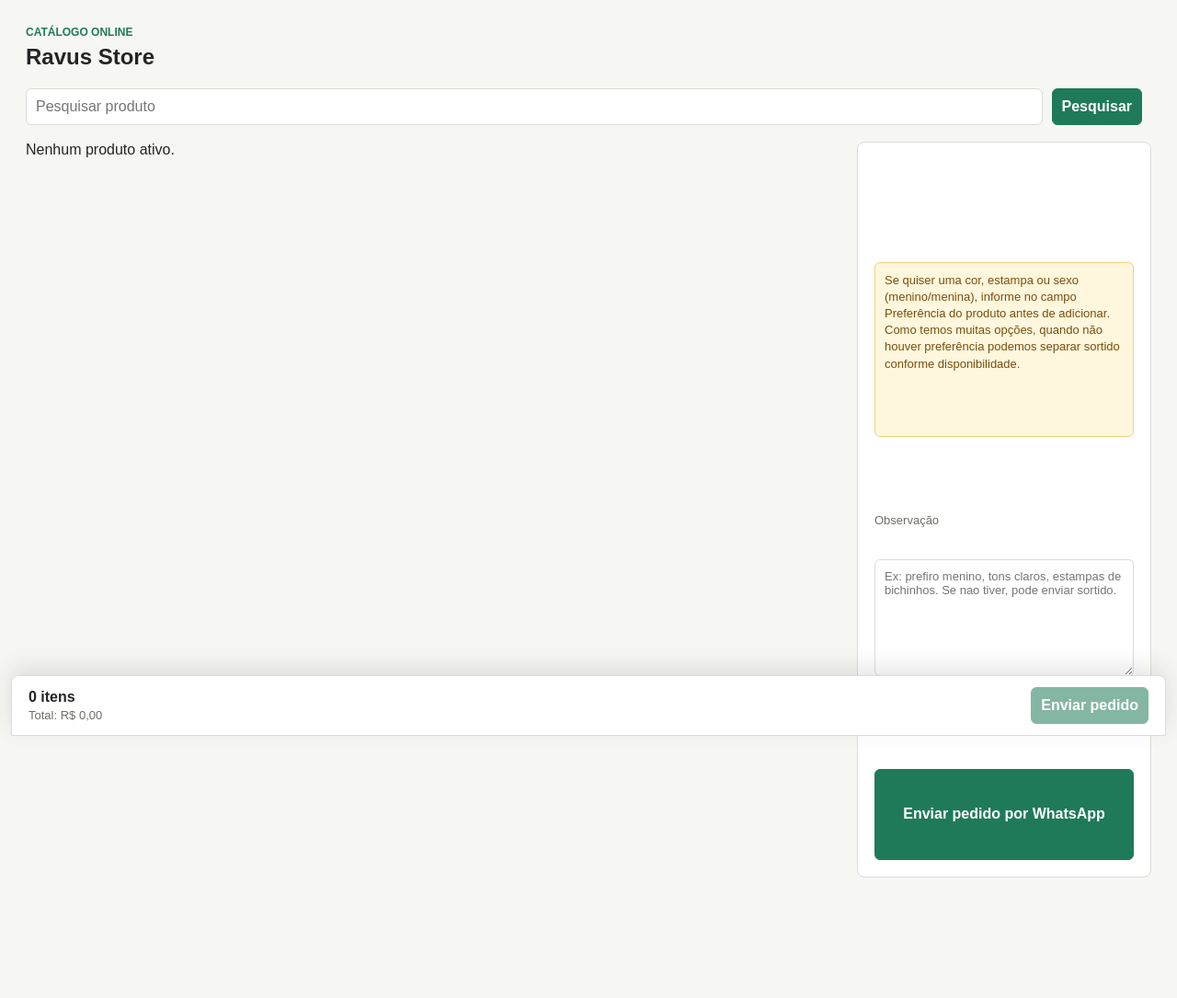
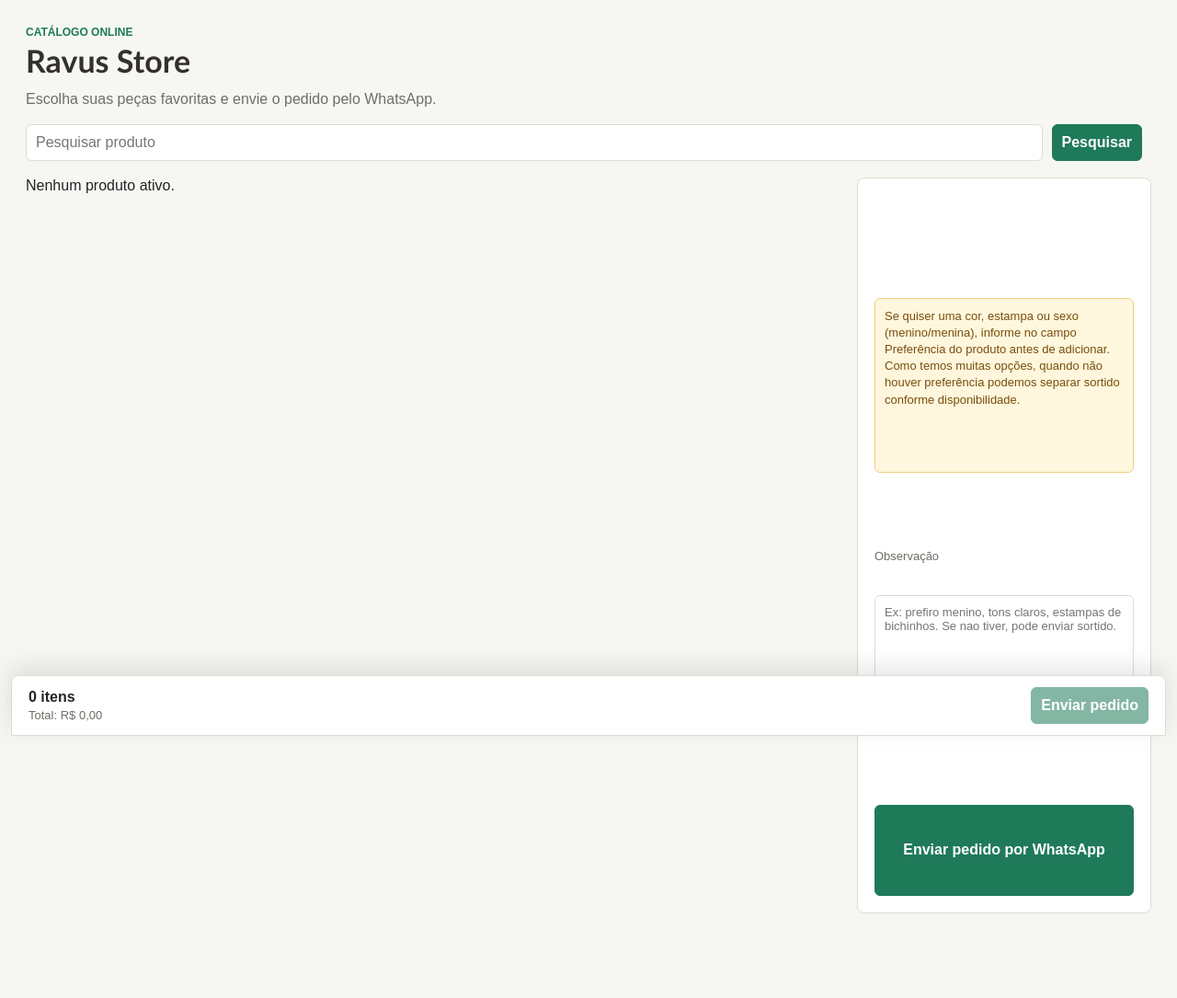
Before and after one commit to wiliansena/ravus_store, a Flask app: page /catalogo in a window 1280 px wide. Shown: the whole page at 92% size. Before the commit the page ends 954 px from the top, so only its background shows below. Run offline with Flask 3, Linux system fonts and the light colour scheme; data comes from the database, SQL or seed files in the repository; data that the repository does not hold is empty.

Commit message:
Add catalog banner and store description

```diff
--- a/models.py
+++ b/models.py
@@ -95,13 +95,21 @@ class StoreSettings(db.Model):
     id = db.Column(db.Integer, primary_key=True)
     store_name = db.Column(db.String(120), nullable=False, default="Ravus Store")
     whatsapp_number = db.Column(db.String(30), default="")
+    store_description = db.Column(db.Text, default="")
     logo_filename = db.Column(db.String(255), default="")
+    banner_filename = db.Column(db.String(255), default="")
 
     @property
     def logo_url(self):
         if not self.logo_filename:
             return ""
         return url_for("static", filename=f"uploads/store/{self.logo_filename}")
+
+    @property
+    def banner_url(self):
+        if not self.banner_filename:
+            return ""
+        return url_for("static", filename=f"uploads/store/{self.banner_filename}")
 
 
 class Product(db.Model):
--- a/routes.py
+++ b/routes.py
@@ -40,7 +40,7 @@ from services import (
     save_product_images,
     seed_data,
 )
-from utils_uploads import copiar_imagem_produto, salvar_upload_logo
+from utils_uploads import copiar_imagem_produto, salvar_upload_banner, salvar_upload_logo
 
 
 def register_routes(app):
@@ -86,6 +86,7 @@ def register_routes(app):
         if request.method == "POST":
             settings.store_name = request.form["store_name"].strip() or "Ravus Store"
             settings.whatsapp_number = request.form.get("whatsapp_number", "").strip()
+            settings.store_description = request.form.get("store_description", "").strip()
             logo = salvar_upload_logo(request.files.get("logo"))
             if logo:
                 if settings.logo_filename:
@@ -93,6 +94,13 @@ def register_routes(app):
                     if os.path.exists(old_path):
                         os.remove(old_path)
                 settings.logo_filename = logo
+            banner = salvar_upload_banner(request.files.get("banner"))
+            if banner:
+                if settings.banner_filename:
+                    old_path = os.path.join(Config.LOGO_UPLOAD_FOLDER, settings.banner_filename)
+                    if os.path.exists(old_path):
+                        os.remove(old_path)
+                settings.banner_filename = banner
             db.session.commit()
             flash("Configuracoes atualizadas.")
             return redirect(url_for("store_settings"))
--- a/static/style.css
+++ b/static/style.css
@@ -163,7 +163,7 @@ h2, h3, p { margin-top: 0; }
 
 .eyebrow {
   color: var(--accent);
-  font-weight: 700;
+  font-weight: 800;
   font-size: 12px;
   text-transform: uppercase;
   margin-bottom: 6px;
@@ -237,7 +237,7 @@ button, .button, .mini-button {
   display: inline-flex;
   align-items: center;
   justify-content: center;
-  font-weight: 700;
+  font-weight: 800;
 }
 
 button:hover, .button:hover { background: var(--accent-dark); }
@@ -257,7 +257,7 @@ button:hover, .button:hover { background: var(--accent-dark); }
 .mini-button {
   border-radius: 6px;
   display: inline-flex;
-  font-weight: 700;
+  font-weight: 800;
   min-height: 34px;
   padding: 7px 10px;
 }
@@ -475,7 +475,7 @@ th {
 .product-images-admin figcaption {
   color: var(--accent);
   font-size: 12px;
-  font-weight: 700;
+  font-weight: 800;
   margin-top: 4px;
   text-align: center;
 }
@@ -641,7 +641,7 @@ th {
 
 .catalog-meta small {
   color: var(--muted);
-  font-weight: 700;
+  font-weight: 800;
 }
 
 .catalog-description {
@@ -964,7 +964,7 @@ th {
 
 .variant-edit-form span {
   color: var(--muted);
-  font-weight: 700;
+  font-weight: 800;
   white-space: nowrap;
 }
 
@@ -988,3 +988,119 @@ th {
 .copy-button:hover {
   background: #eef7ff;
 }
+
+
+.catalog-logo-link {
+  display: inline-flex;
+}
+.catalog-hero {
+  border-radius: 8px;
+  margin-bottom: 16px;
+  min-height: 150px;
+  overflow: hidden;
+  position: relative;
+}
+
+.catalog-hero > img {
+  aspect-ratio: 10 / 3;
+  display: block;
+  height: clamp(150px, 20vw, 240px);
+  object-fit: cover;
+  width: 100%;
+}
+`r`n
+.field-hint {
+  color: var(--muted);
+  display: block;
+  font-size: 12px;
+  margin-top: 5px;
+}
+
+.store-banner-preview {
+  width: min(100%, 420px);
+}
+
+.store-banner-preview img {
+  aspect-ratio: 10 / 3;
+  border: 1px solid var(--line);
+  border-radius: 8px;
+  object-fit: cover;
+  width: 100%;
+}
+
+@media (max-width: 520px) {
+  .catalog-hero {
+    min-height: 132px;
+  }
+
+  .catalog-hero > img {
+    height: 140px;
+  }
+
+  .catalog-hero-brand {
+    bottom: 10px;
+    left: 10px;
+    padding: 7px 9px;
+  }
+
+  .catalog-hero-brand img {
+    height: 40px;
+    width: 40px;
+  }
+
+  .catalog-hero-brand strong {
+    font-size: 15px;
+  }
+}
+
+.catalog-intro {
+  align-items: start;
+  display: grid;
+  gap: 16px;
+  grid-template-columns: minmax(0, 1fr) auto;
+  margin-bottom: 16px;
+}
+
+.catalog-intro-text h2 {
+  font-size: clamp(24px, 4vw, 34px);
+  line-height: 1.05;
+  margin: 0 0 12px;
+}
+
+.catalog-intro-text > p:not(.eyebrow) {
+  color: var(--muted);
+  font-size: 16px;
+  line-height: 1.45;
+  margin: 0;
+  max-width: 760px;
+}
+
+.catalog-intro-logo img {
+  background: white;
+  border: 1px solid var(--line);
+  border-radius: 8px;
+  height: 64px;
+  object-fit: contain;
+  padding: 5px;
+  width: 64px;
+}
+@media (max-width: 520px) {
+  .catalog-intro {
+    grid-template-columns: 1fr;
+    gap: 10px;
+  }
+
+  .catalog-intro-logo img {
+    height: 52px;
+    width: 52px;
+  }
+
+  .catalog-intro-text > p:not(.eyebrow) {
+    font-size: 14px;
+  }
+}
+.catalog-intro-text h2 {
+  color: #34302c;
+  font-family: "Trebuchet MS", "Segoe UI", Arial, sans-serif;
+  font-weight: 800;
+}
--- a/templates/catalog.html
+++ b/templates/catalog.html
@@ -1,17 +1,22 @@
 {% extends "public_base.html" %}
 {% block content %}
-<header class="page-header">
-  <div>
+<section class="catalog-intro">
+  <div class="catalog-intro-text">
     <p class="eyebrow">Cat&aacute;logo Online</p>
-    <div class="catalog-brand">
-      {% if store_settings and store_settings.logo_url %}
-      <img src="{{ store_settings.logo_url }}" alt="{{ store_settings.store_name }}" loading="eager" decoding="async">
-      {% endif %}
-      <h2>{{ store_settings.store_name if store_settings else 'Cat&aacute;logo' }}</h2>
-    </div>
+    <h2>{{ store_settings.store_name if store_settings else 'Cat&aacute;logo' }}</h2>
+    {% if store_settings and store_settings.store_description %}
+    <p>{{ store_settings.store_description }}</p>
+    {% else %}
+    <p>Escolha suas pe&ccedil;as favoritas e envie o pedido pelo WhatsApp.</p>
+    {% endif %}
   </div>
-</header>
+</section>
 
+{% if store_settings and store_settings.banner_url %}
+<section class="catalog-hero">
+  <img src="{{ store_settings.banner_url }}" alt="{{ store_settings.store_name }}" loading="eager" decoding="async">
+</section>
+{% endif %}
 <form class="catalog-search" method="get">
   <input name="q" value="{{ search or '' }}" placeholder="Pesquisar produto">
   <button>Pesquisar</button>
--- a/utils_uploads.py
+++ b/utils_uploads.py
@@ -81,3 +81,22 @@ def copiar_imagem_produto(filename):
 
     gerar_thumbnail_produto(new_filename)
     return new_filename
+
+def salvar_upload_banner(arquivo):
+    if not arquivo or not arquivo.filename:
+        return None
+    if not extensao_permitida(arquivo.filename):
+        return None
+
+    os.makedirs(current_app.config["LOGO_UPLOAD_FOLDER"], exist_ok=True)
+    filename = f"banner-{uuid.uuid4().hex}.webp"
+    target_path = os.path.join(current_app.config["LOGO_UPLOAD_FOLDER"], filename)
+
+    with Image.open(arquivo) as image:
+        image = ImageOps.exif_transpose(image)
+        if image.mode not in ("RGB", "RGBA"):
+            image = image.convert("RGB")
+        image.thumbnail((1600, 480), Image.Resampling.LANCZOS)
+        image.save(target_path, "WEBP", quality=82, method=6)
+
+    return filename
```
Also changed, not shown: migrations/versions/a7c9d2e4f6b8_store_banner.py (added, +23 -0 lines), migrations/versions/b8d1e2f3a4c5_store_description.py (added, +23 -0 lines), templates/store_settings.html (+17 -4 lines).
